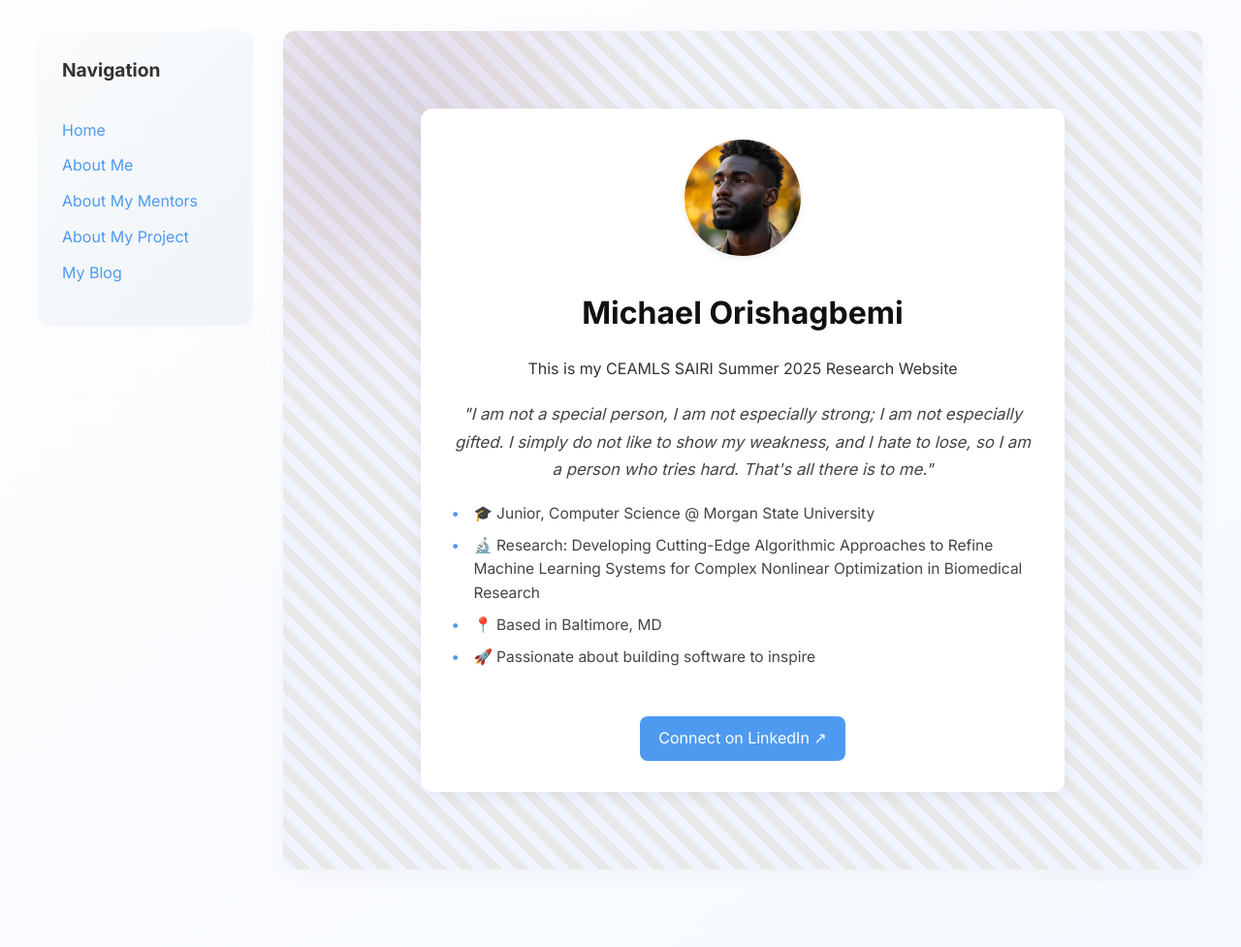
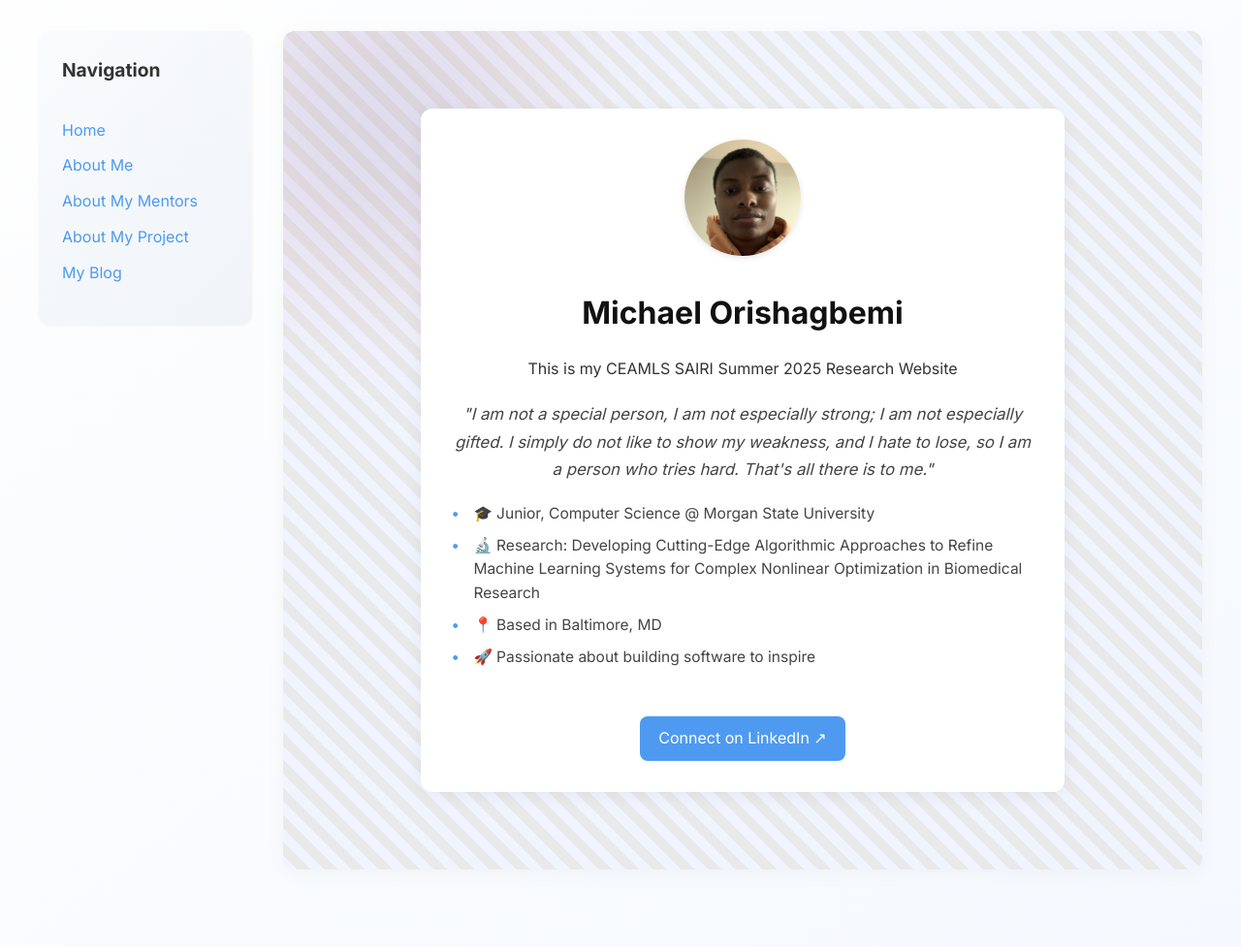
Before and after one commit to miori2/miori2.github.io, a Jekyll site: the page built from index.md, in a window 1280 px wide. Shown: the whole page at 97% size. Built offline with Jekyll 4.4.1, drawn with Linux system fonts in a browser that asks for light colours.

Commit message:
Update index.md

```diff
--- a/index.md
+++ b/index.md
@@ -12,5 +12,5 @@ quick_facts:
   - "🚀 Passionate about building software to inspire"
 
 linkedin: https://www.linkedin.com/in/michael-orishagbemi-779563339/
-image: /assets/images/me.jpg
+image: assets/images/IMG_3015.jpg
 ---
```
